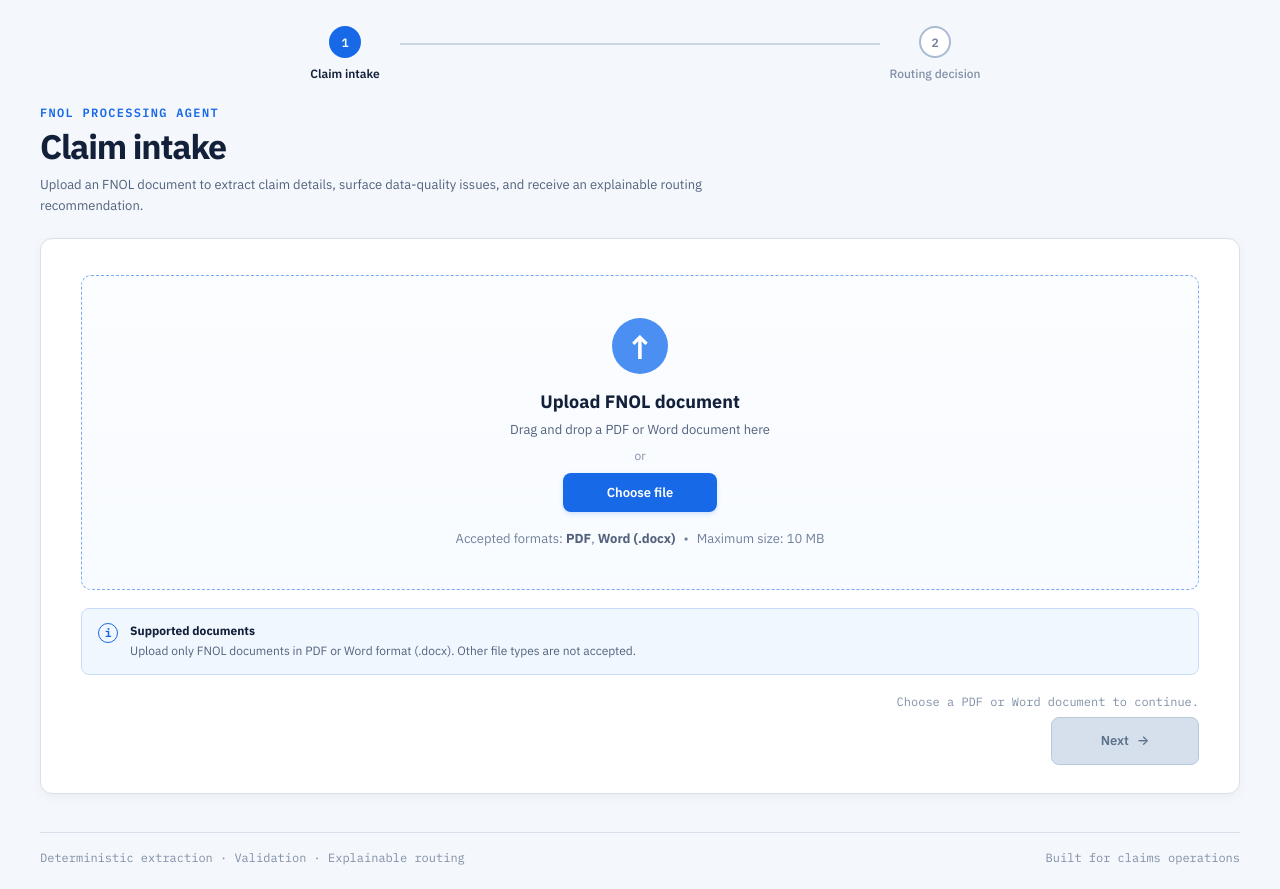
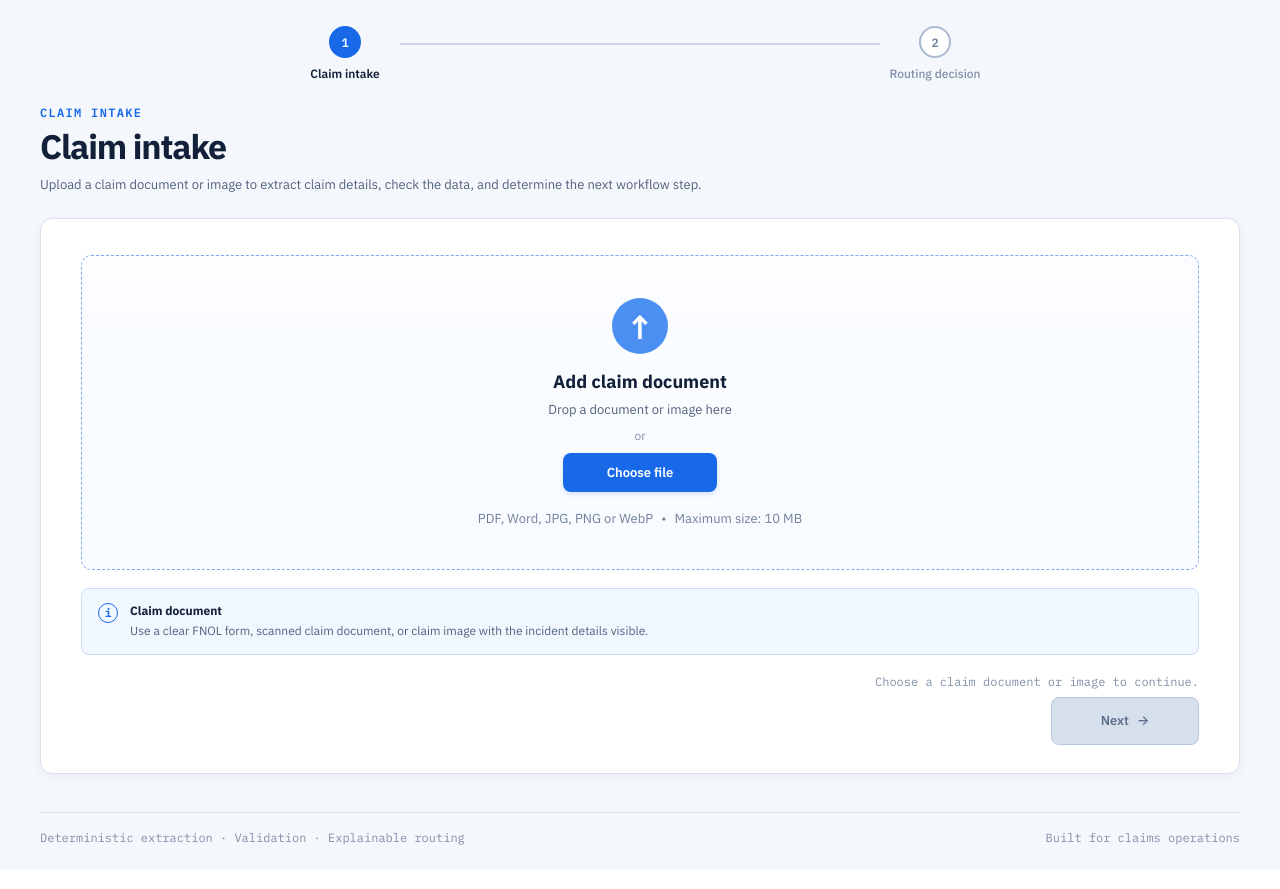
Before and after one commit to santhosh12133/FNOL-Claims-Processing-Agent, a Flask app: page / in a window 1280 px wide. Shown: the part 66-955 px from the top of the page. After the commit the page ends 911 px from the top, so only its background shows below. Run offline with Flask 3, Linux system fonts and the light colour scheme.

Commit message:
Refresh claim intake copy for document and image uploads

```diff
--- a/templates/index.html
+++ b/templates/index.html
@@ -8,7 +8,7 @@
   <link rel="preconnect" href="https://fonts.googleapis.com">
   <link rel="preconnect" href="https://fonts.gstatic.com" crossorigin>
   <link href="https://fonts.googleapis.com/css2?family=IBM+Plex+Mono:wght@400;500;600&family=IBM+Plex+Sans:wght@400;500;600;700&display=swap" rel="stylesheet">
-  <link rel="stylesheet" href="{{ url_for('static', filename='style.css', v='8') }}">
+  <link rel="stylesheet" href="{{ url_for('static', filename='style.css', v='9') }}">
 </head>
 <body>
   <header class="topbar">
@@ -23,20 +23,20 @@
       <div class="step active" id="step1"><span class="step-number">1</span><span class="step-label">Claim intake</span></div><div class="step-line" id="stepLine"></div><div class="step" id="step2"><span class="step-number">2</span><span class="step-label">Routing decision</span></div>
     </nav>
     <section id="intakePage" class="page page-intake" aria-labelledby="intakeTitle">
-      <div class="page-header"><div><p class="eyebrow">FNOL PROCESSING AGENT</p><h1 id="intakeTitle">Claim intake</h1><p>Upload an FNOL document to extract claim details, surface data-quality issues, and receive an explainable routing recommendation.</p></div></div>
+      <div class="page-header"><div><p class="eyebrow">CLAIM INTAKE</p><h1 id="intakeTitle">Claim intake</h1><p>Upload a claim document or image to extract claim details, check the data, and determine the next workflow step.</p></div></div>
       <section class="intake-card">
-        <div class="upload-zone" id="uploadZone" tabindex="0" role="button" aria-label="Choose an FNOL document">
-          <div class="upload-icon" aria-hidden="true">↑</div><h2>Upload FNOL document</h2><p>Drag and drop a PDF or Word document here</p><span class="or">or</span>
-          <label class="choose-btn">Choose file<input type="file" id="fileInput" accept=".pdf,.docx,application/pdf,application/vnd.openxmlformats-officedocument.wordprocessingml.document" hidden></label>
-          <p class="supported-types">Accepted formats: <strong>PDF</strong>, <strong>Word (.docx)</strong> <span>•</span> Maximum size: 10 MB</p>
+        <div class="upload-zone" id="uploadZone" tabindex="0" role="button" aria-label="Choose a claim document or image">
+          <div class="upload-icon" aria-hidden="true">↑</div><h2>Add claim document</h2><p>Drop a document or image here</p><span class="or">or</span>
+          <label class="choose-btn">Choose file<input type="file" id="fileInput" accept=".pdf,.docx,.jpg,.jpeg,.png,.webp,application/pdf,application/vnd.openxmlformats-officedocument.wordprocessingml.document,image/jpeg,image/png,image/webp" hidden></label>
+          <p class="supported-types">PDF, Word, JPG, PNG or WebP <span>•</span> Maximum size: 10 MB</p>
         </div>
-        <div class="support-note"><div class="note-icon" aria-hidden="true">i</div><div><strong>Supported documents</strong><p>Upload only FNOL documents in PDF or Word format (.docx). Other file types are not accepted.</p></div></div>
+        <div class="support-note"><div class="note-icon" aria-hidden="true">i</div><div><strong>Claim document</strong><p>Use a clear FNOL form, scanned claim document, or claim image with the incident details visible.</p></div></div>
         <div id="selectedFile" class="selected-file" hidden><div class="file-icon" aria-hidden="true">DOC</div><div class="file-info"><span>Selected document</span><strong id="selectedFileName"></strong><small id="fileSize"></small></div><button id="removeFileBtn" class="icon-btn" type="button" aria-label="Remove selected document">×</button></div>
-        <div class="intake-footer"><p id="fileHint">Choose a PDF or Word document to continue.</p><button id="processBtn" class="next-btn" type="button" disabled>Next <span aria-hidden="true">→</span></button></div>
+        <div class="intake-footer"><p id="fileHint">Choose a claim document or image to continue.</p><button id="processBtn" class="next-btn" type="button" disabled>Next <span aria-hidden="true">→</span></button></div>
       </section>
     </section>
     <section id="resultPage" class="page page-result" aria-labelledby="resultTitle" hidden>
-      <div class="result-page-header"><div><p class="eyebrow">FNOL PROCESSING AGENT</p><h1 id="resultTitle">Routing decision</h1><p>Extracted claim details, data-quality issues, and the recommended claims workflow.</p></div><button id="newDocumentBtn" class="next-btn" type="button"><span aria-hidden="true">↑</span> Upload another document</button></div>
+      <div class="result-page-header"><div><p class="eyebrow">CLAIM INTAKE</p><h1 id="resultTitle">Routing decision</h1><p>Extracted claim details, data-quality issues, and the recommended claims workflow.</p></div><button id="newDocumentBtn" class="next-btn" type="button"><span aria-hidden="true">↑</span> Upload another document</button></div>
       <div id="successBanner" class="success-banner"><div class="success-icon" aria-hidden="true">✓</div><div><strong>Document processed successfully</strong><span id="resultSource"></span></div></div>
       <div class="result-card">
         <div class="recommendation" id="recommendation"><div class="recommendation-icon" aria-hidden="true">⚑</div><div class="recommendation-label">Routing recommendation</div><div id="stamp" class="route-name">Manual Review</div><p id="recommendationSummary">The claim requires review based on the processing rules.</p></div>
@@ -50,6 +50,6 @@
     </section>
   </main>
   <footer class="footer"><span>Deterministic extraction · Validation · Explainable routing</span><span>Built for claims operations</span></footer>
-  <script src="{{ url_for('static', filename='app.js', v='8') }}"></script>
+  <script src="{{ url_for('static', filename='app.js', v='9') }}"></script>
 </body>
 </html>
```
